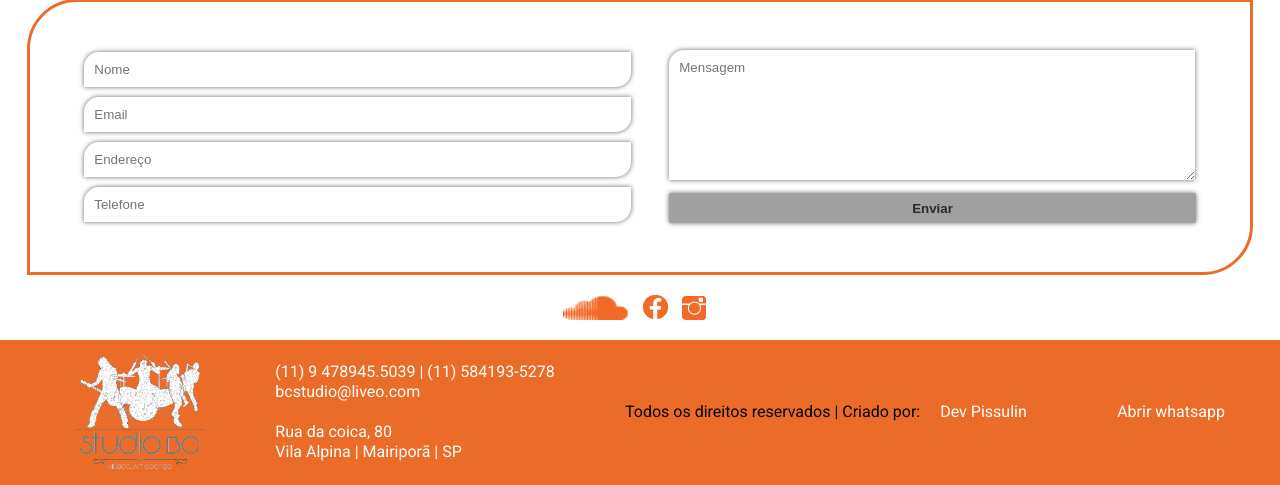
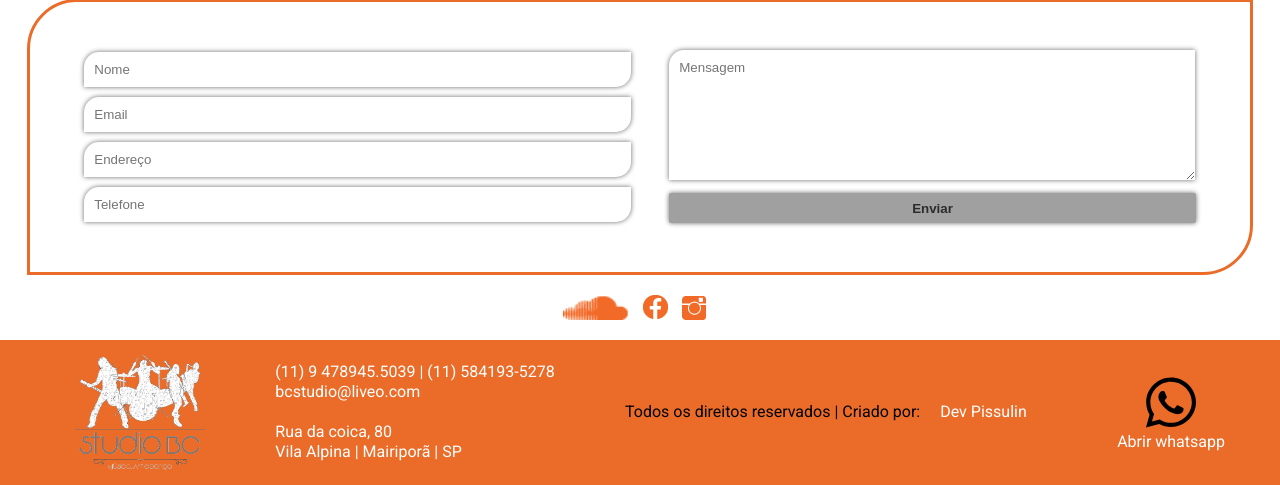
Before and after one commit to pissulin/BC-Studio, a PHP site: page / in a window 1280 px wide. Shown: the part 5121-5606 px from the top of the page. Run offline with PHP 8.4, Linux system fonts and the light colour scheme.

Commit message:
atualização footer

```diff
--- a/css/style.css
+++ b/css/style.css
@@ -510,4 +510,8 @@ footer {
         }
 
 
+    .whats {
+        text-align: center;
+
+    }
 /*Fim footer*/
--- a/index.html
+++ b/index.html
@@ -188,7 +188,7 @@
                         <div class="desenvolvedor">
                             <p class="direitos">Todos os direitos reservados | Criado por:<a href="https://pissulin.github.io/pissulin/" target="_blank">Dev Pissulin</a></p>
                         </div>
-                        <a href="https://bit.ly/2BzXkmb">Abrir whatsapp</a>
+                        <a class="whats" href="https://bit.ly/2BzXkmb"><img src="/img/whatsapp-brands.svg" width="50" alt=""><br> Abrir whatsapp</a>
                 </div>
             </footer>
 
```
Also changed, not shown: img/whatsapp-brands.svg (added).
